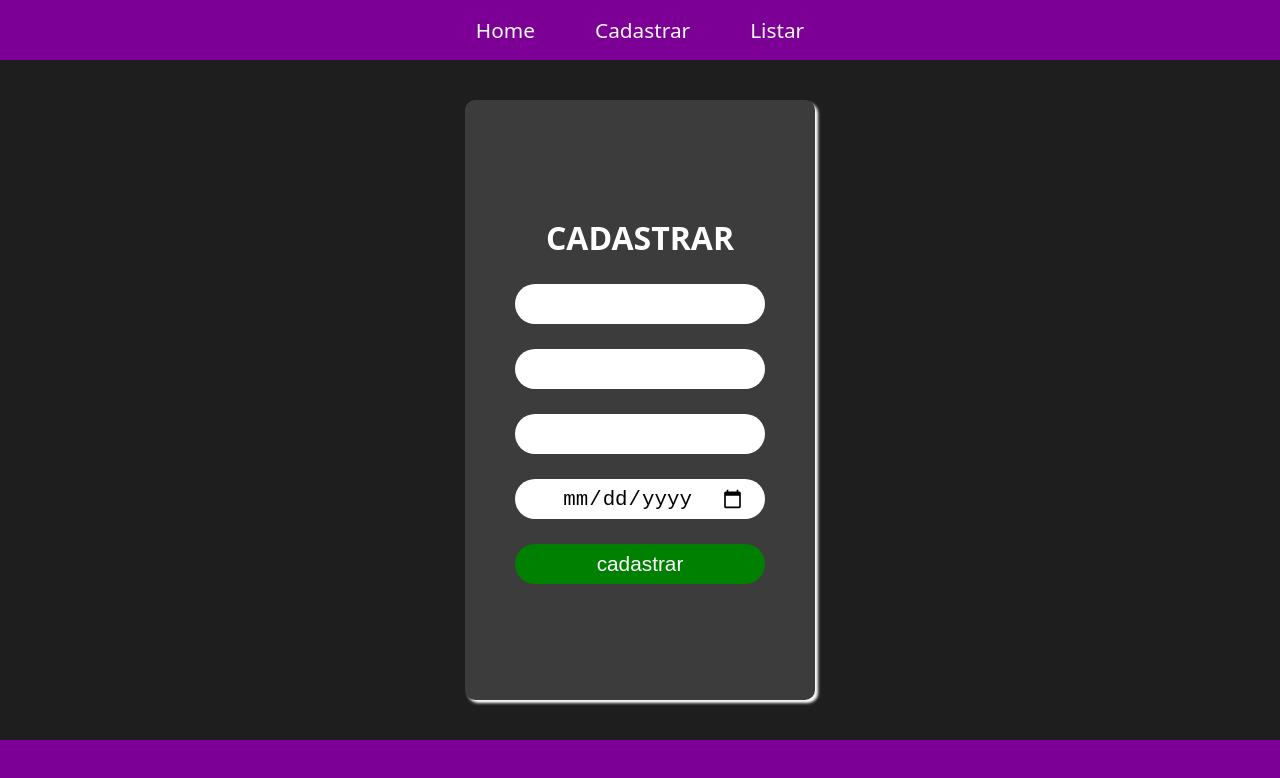
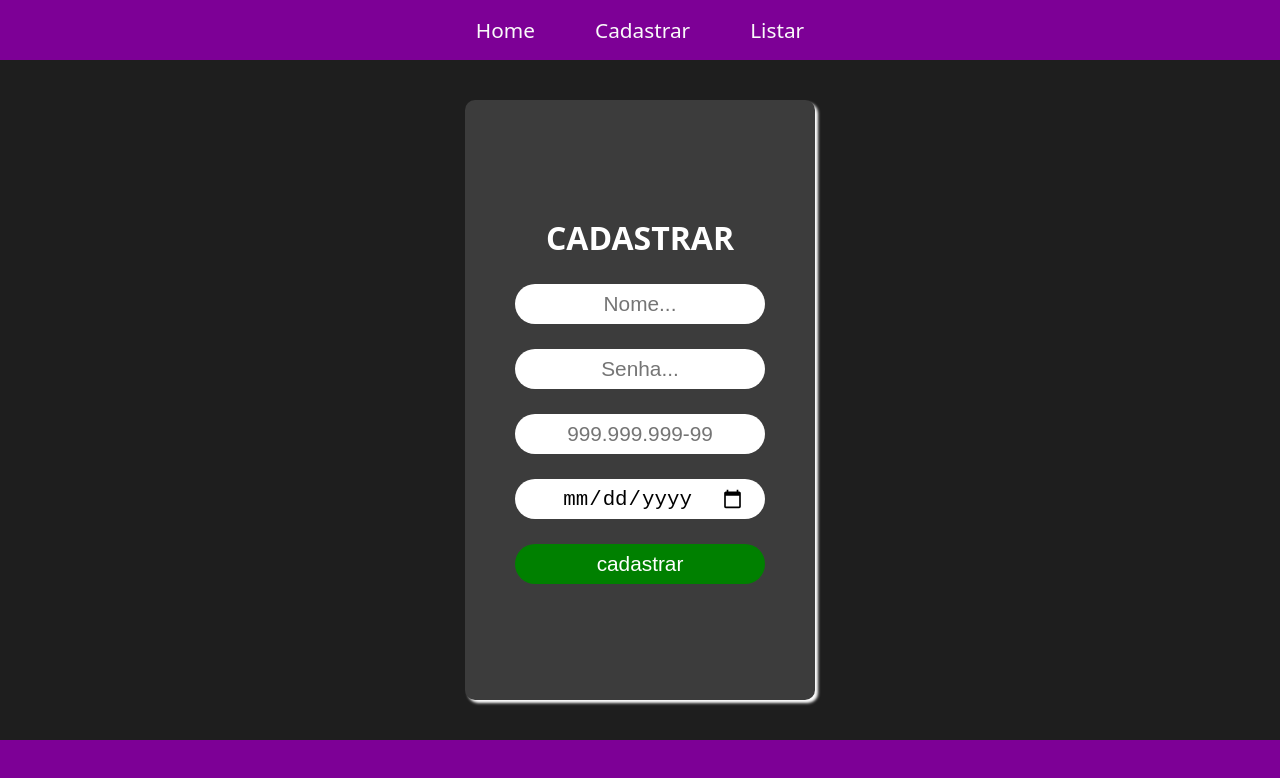
Before and after one commit to willvianaa/CRUD-FRONTEND, an Angular app: page /cadastrar in a window 1280 px wide. Shown: the top 778 px of the page. Built offline with nearby package versions, Linux system fonts and the light colour scheme.

Commit message:
quarto commit

```diff
--- a/src/app/paginas/cadastrar/cadastrar.component.html
+++ b/src/app/paginas/cadastrar/cadastrar.component.html
@@ -1,8 +1,8 @@
 <form class="cadastrar-container">
     <h1>CADASTRAR</h1>
-    <input type="text" #nome value="{{ usuario?.nome }}">
-    <input type="password" #senha value="{{ usuario?.senha }}">
-    <input type="text" #cpf value="{{ usuario?.cpf }}">
+    <input type="text" #nome value="{{ usuario?.nome }}" placeholder="Nome...">
+    <input type="password" #senha value="{{ usuario?.senha }}" placeholder="Senha...">
+    <input type="text" #cpf value="{{ usuario?.cpf }}" placeholder="999.999.999-99">
     <input type="date" #dataNascimento value="{{ usuario?.dataNascimento }}">
     <input type="button" value="cadastrar" class="btn" (click)="postUsuario(nome.value, senha.value, cpf.value, dataNascimento.value)" *ngIf="!usuario">
     <input type="button" value="editar" class="btn" (click)="putUsuario(nome.value, senha.value, cpf.value, dataNascimento.value, usuario?.id)" *ngIf="usuario">
```
